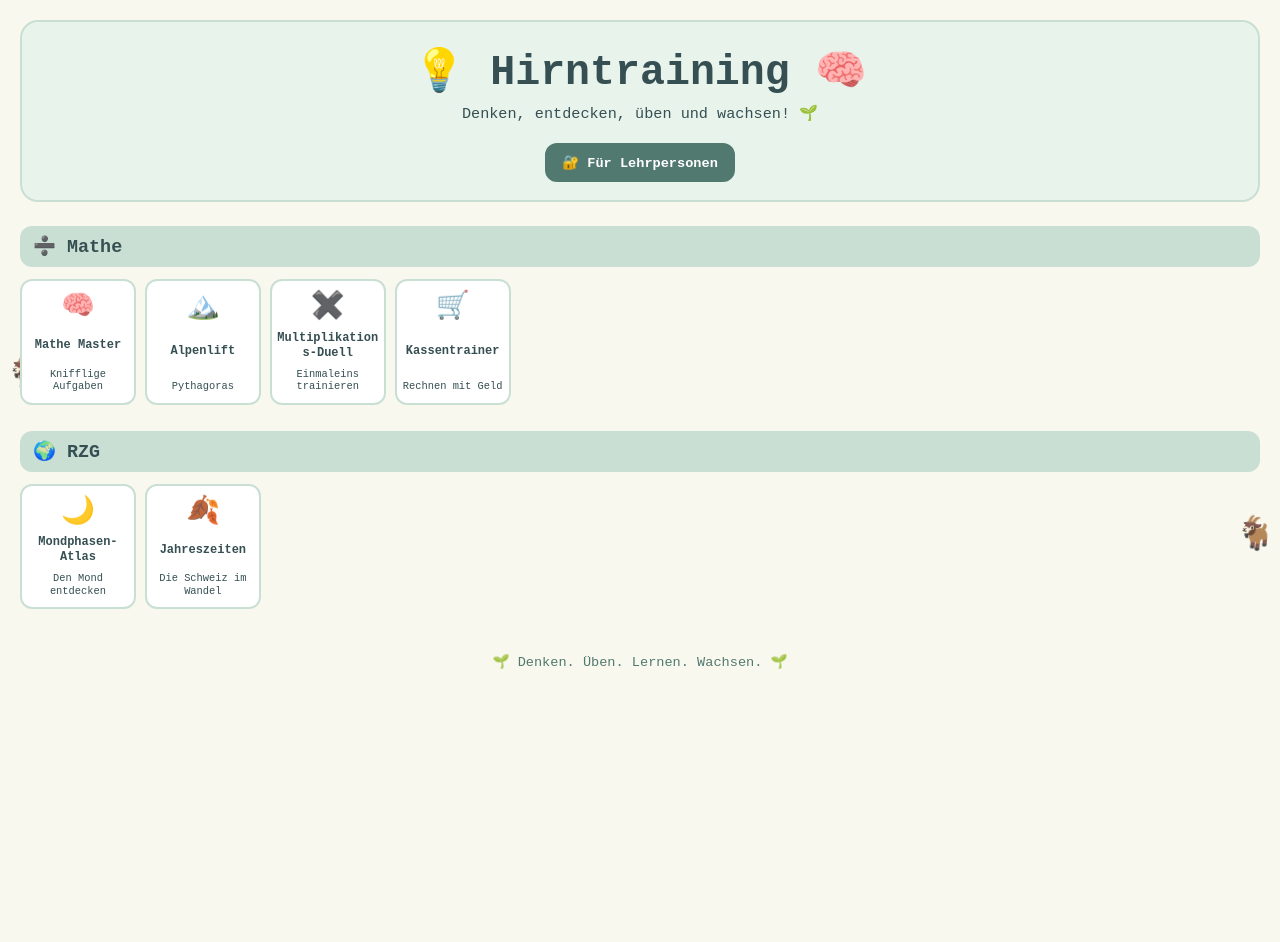
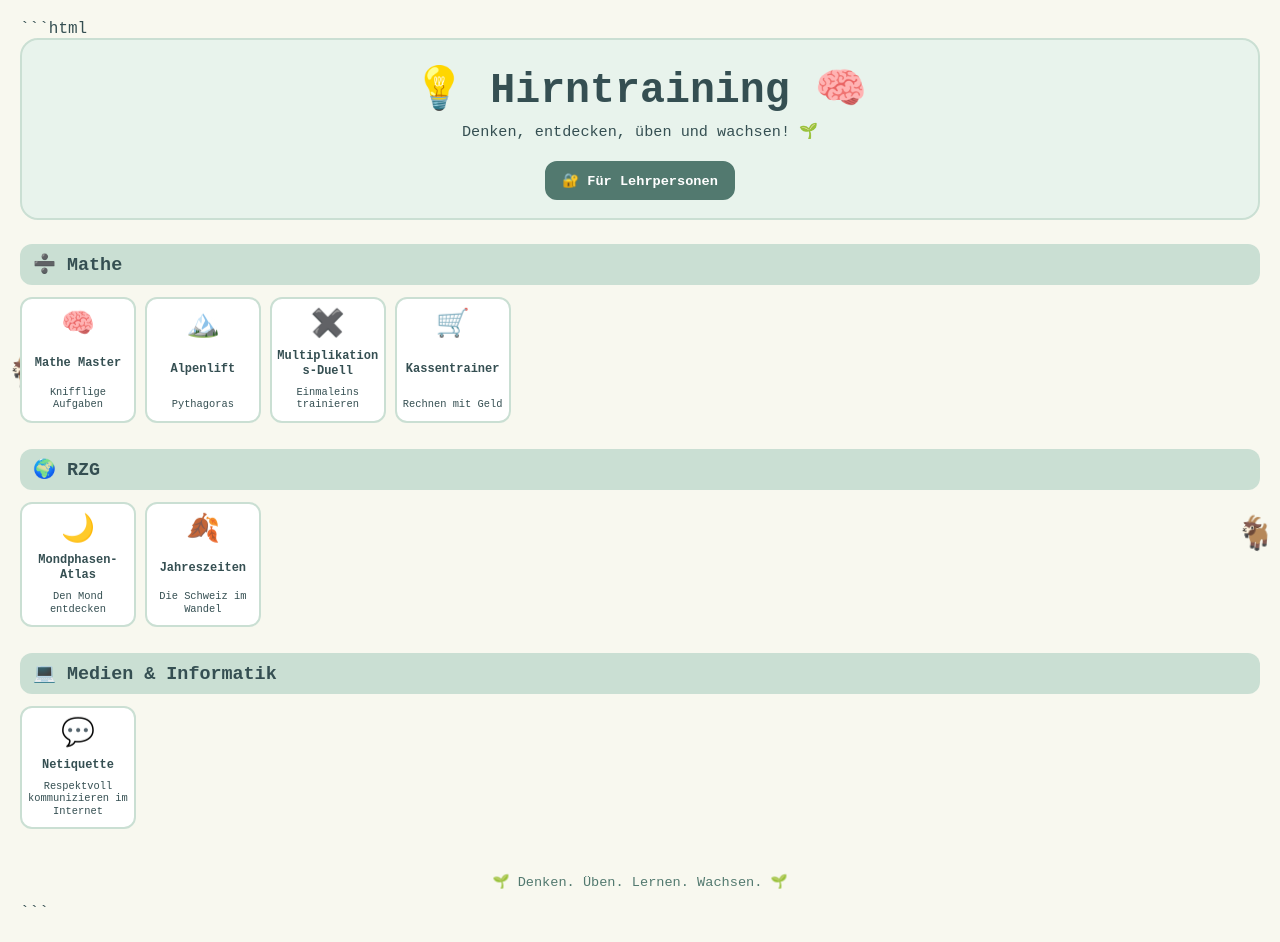
Before and after one commit to robinpezzoli/Lernplattform, a plain HTML site: page index.html in a window 1280 px wide. Before the commit the page ends 800 px from the top, so only its background shows below. Drawn offline with Linux system fonts and the light colour scheme.

Commit message:
Add new section for Medien & Informatik

````diff
--- a/index.html
+++ b/index.html
@@ -1,4 +1,4 @@
-
+```html
 <!DOCTYPE html>
 <html lang="de">
 <head>
@@ -337,6 +337,21 @@
             </div>
         </section>
 
+        <!-- NEUER FACHBEREICH -->
+        <section class="bereich">
+            <h2>💻 Medien &amp; Informatik</h2>
+
+            <div class="app-grid">
+
+                <a class="app-card" href="netiquette.html">
+                    <div class="app-icon">💬</div>
+                    <h3>Netiquette</h3>
+                    <span>Respektvoll kommunizieren im Internet</span>
+                </a>
+
+            </div>
+        </section>
+
     </main>
 
     <footer>
@@ -403,3 +418,4 @@
 
 </body>
 </html>
+```
````
